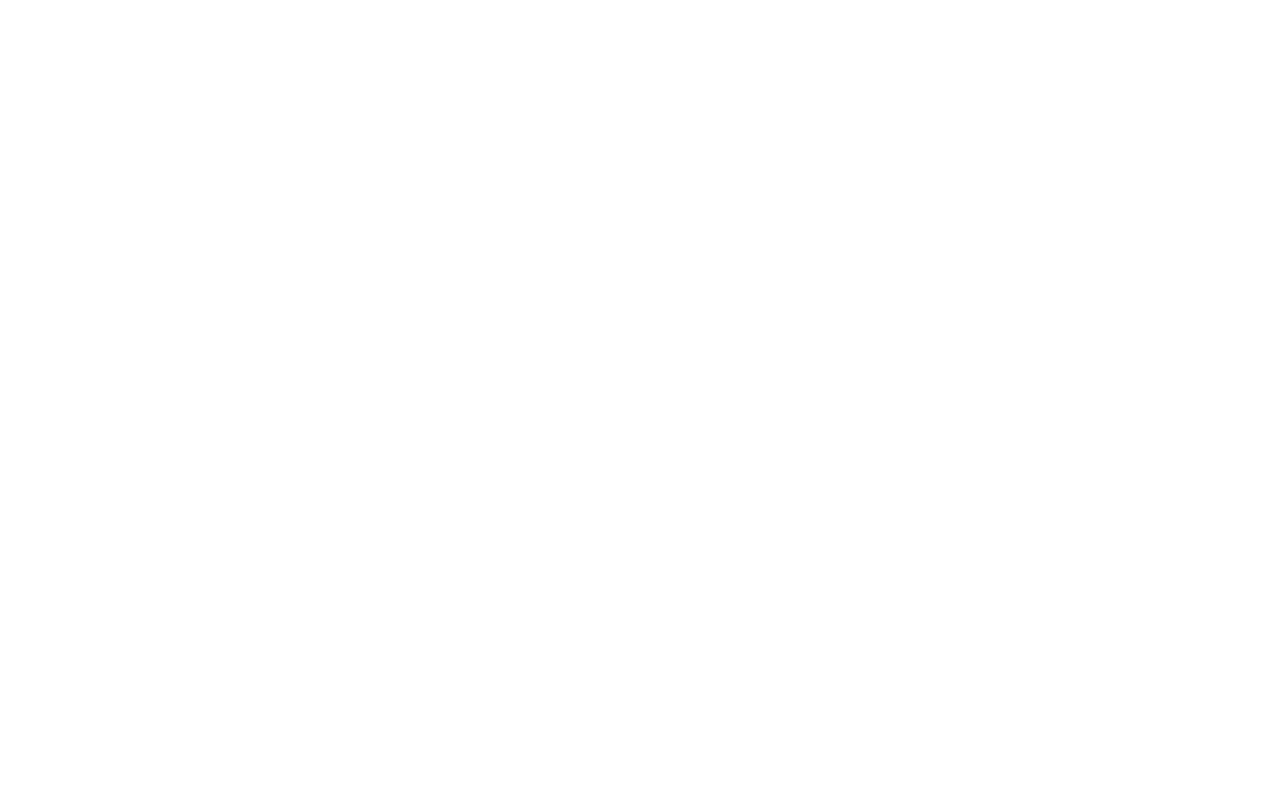
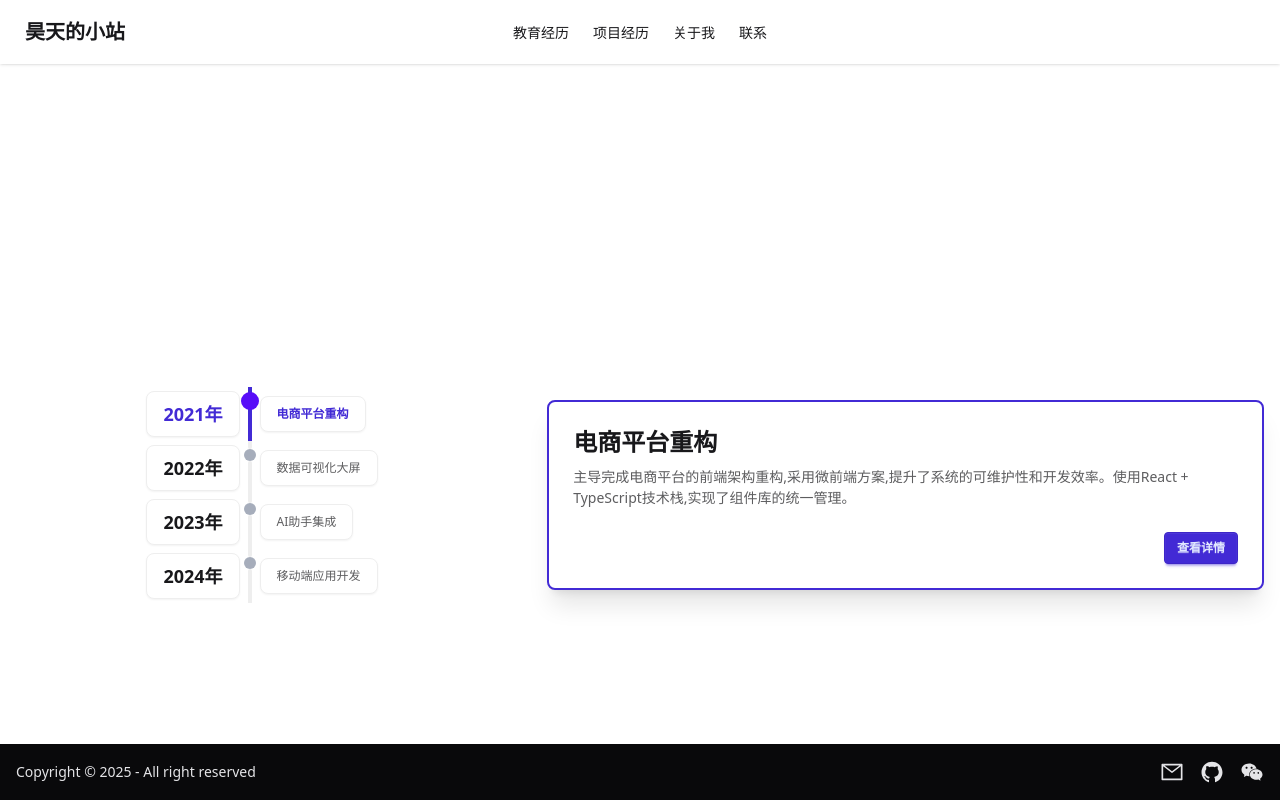
Before and after one commit to Luvisdaisy/luvisdaisy.github.io, a React (Vite) app: page /projects in a window 1280 px wide. Before the commit this address had no page. Built offline with nearby package versions, Linux system fonts and the light colour scheme.

Commit message:
feat：初步实现了项目页面

```diff
--- a/src/App.jsx
+++ b/src/App.jsx
@@ -1,6 +1,7 @@
 import { BrowserRouter, Route, Routes } from 'react-router-dom'
 import Home from './pages/Home'
 import Education from './pages/Education'
+import ProjectPage from './pages/ProjectPage'
 import React from 'react'
 
 function App() {
@@ -9,6 +10,7 @@
       <Routes>
         <Route path='/' element={<Home />} />
         <Route path='/education' element={<Education />} />
+        <Route path='/projects' element={<ProjectPage />} />
       </Routes>
     </BrowserRouter>
   )
--- a/src/components/Footer.jsx
+++ b/src/components/Footer.jsx
@@ -10,10 +10,10 @@
         <p>Copyright © {new Date().getFullYear()} - All right reserved</p>
       </aside>
       <nav className='grid-flow-col gap-4 md:place-self-center md:justify-self-end'>
-        <a>
+        <a href='mailto:haotiantzz@163.com'>
           <AiOutlineMail size={24} />
         </a>
-        <a>
+        <a href='https://github.com/luvisdaisy' target='_blank' rel='noopener noreferrer'>
           <AiOutlineGithub size={24} />
         </a>
         <a>
--- a/src/components/Header.jsx
+++ b/src/components/Header.jsx
@@ -14,7 +14,7 @@
             <a href='/education'>教育经历</a>
           </li>
           <li>
-            <a>项目经历</a>
+            <a href='/projects'>项目经历</a>
           </li>
           <li>
             <a>关于我</a>
--- /dev/null
+++ b/src/components/ProjectCard.jsx
@@ -0,0 +1,22 @@
+import React from 'react'
+
+const ProjectCard = ({ title, description, isActive }) => {
+  return (
+    <div
+      className={`
+      card bg-base-100 shadow-xl transition-all duration-300
+      ${isActive ? 'border-2 border-primary' : 'border border-base-300'}
+    `}
+    >
+      <div className='card-body'>
+        <h2 className='card-title text-2xl'>{title}</h2>
+        <p className='text-base-content/70'>{description}</p>
+        <div className='card-actions justify-end mt-4'>
+          <button className='btn btn-primary btn-sm'>查看详情</button>
+        </div>
+      </div>
+    </div>
+  )
+}
+
+export default ProjectCard
--- /dev/null
+++ b/src/components/Timeline.jsx
@@ -0,0 +1,61 @@
+import React from 'react'
+import { motion } from 'framer-motion'
+
+const TimelineItem = ({ year, title, isActive, onClick }) => {
+  return (
+    <li className='relative'>
+      <hr className={isActive ? 'bg-primary' : 'bg-base-300'} />
+      <div
+        className='timeline-start timeline-box cursor-pointer hover:bg-base-200 transition-colors'
+        onClick={onClick}
+      >
+        <div className={`font-bold text-lg ${isActive ? 'text-primary' : ''}`}>{year}</div>
+      </div>
+      <div className='timeline-middle'>
+        <motion.div
+          animate={{
+            scale: isActive ? 1.5 : 1,
+            backgroundColor: isActive ? '#570df8' : '#a6adbb',
+          }}
+          transition={{ duration: 0.3 }}
+          className='w-3 h-3 rounded-full cursor-pointer'
+          onClick={onClick}
+        />
+      </div>
+      <div
+        className='timeline-end timeline-box cursor-pointer hover:bg-base-200 transition-colors'
+        onClick={onClick}
+      >
+        <div className={`${isActive ? 'font-semibold text-primary' : 'text-base-content/70'}`}>
+          {title}
+        </div>
+      </div>
+      <hr className={isActive ? 'bg-primary' : 'bg-base-300'} />
+    </li>
+  )
+}
+
+const Timeline = ({ projects, activeIndex, onItemClick }) => {
+  return (
+    <motion.div
+      className='w-2/5 flex items-center'
+      initial={{ opacity: 0, x: -50 }}
+      animate={{ opacity: 1, x: 0 }}
+      transition={{ duration: 0.6 }}
+    >
+      <ul className='timeline timeline-vertical timeline-snap-icon w-full'>
+        {projects.map((project, index) => (
+          <TimelineItem
+            key={index}
+            year={project.year}
+            title={project.title}
+            isActive={activeIndex === index}
+            onClick={() => onItemClick(index)}
+          />
+        ))}
+      </ul>
+    </motion.div>
+  )
+}
+
+export default Timeline
--- a/src/pages/Education.jsx
+++ b/src/pages/Education.jsx
@@ -6,7 +6,6 @@
     <Layout>
       <div className='h-full flex flex-col'>
         <div className='flex-1 flex flex-col gap-6 overflow-hidden p-4'>
-          {/* 河南大学卡片 */}
           <div className='card bg-base-100 image-full flex-1 shadow-lg overflow-hidden relative group rounded-lg'>
             <figure>
               <img
@@ -31,7 +30,6 @@
             </div>
           </div>
 
-          {/* 莫那什大学卡片 */}
           <div className='card bg-base-100 image-full flex-1 shadow-lg overflow-hidden relative group rounded-lg'>
             <figure>
               <img
--- /dev/null
+++ b/src/pages/ProjectPage.jsx
@@ -0,0 +1,153 @@
+import React, { useState, useRef, useEffect } from 'react'
+import { motion, useScroll } from 'framer-motion'
+import Layout from '../components/Layout'
+import Timeline from '../components/Timeline'
+import ProjectCard from '../components/ProjectCard'
+
+function ProjectPage() {
+  const projects = [
+    {
+      year: '2021年',
+      title: '电商平台重构',
+      description:
+        '主导完成电商平台的前端架构重构,采用微前端方案,提升了系统的可维护性和开发效率。使用React + TypeScript技术栈,实现了组件库的统一管理。',
+    },
+    {
+      year: '2022年',
+      title: '数据可视化大屏',
+      description:
+        '开发企业级数据可视化大屏项目,整合多源数据,实现实时数据展示。使用ECharts和D3.js构建交互式图表,支持自定义配置和主题切换。',
+    },
+    {
+      year: '2023年',
+      title: 'AI助手集成',
+      description:
+        '将AI对话能力集成到现有产品中,设计并实现了智能客服系统。优化了对话流程,提升了用户满意度30%以上。',
+    },
+    {
+      year: '2024年',
+      title: '移动端应用开发',
+      description:
+        '使用React Native开发跨平台移动应用,实现了与Web端的数据同步。优化了性能,应用启动时间减少50%,获得AppStore 4.8分好评。',
+    },
+  ]
+
+  const [activeIndex, setActiveIndex] = useState(0)
+  const scrollContainerRef = useRef(null)
+
+  // 使用 useScroll 监听滚动进度
+  const { scrollYProgress } = useScroll({
+    container: scrollContainerRef,
+  })
+
+  // 监听滚动进度变化，更新活跃索引
+  useEffect(() => {
+    const unsubscribe = scrollYProgress.on('change', (latest) => {
+      const newIndex = Math.round(latest * (projects.length - 1))
+      setActiveIndex(newIndex)
+    })
+
+    return () => unsubscribe()
+  }, [scrollYProgress, projects.length])
+
+  const scrollToProject = (index) => {
+    const container = scrollContainerRef.current
+    if (!container) return
+
+    const itemHeight = container.scrollHeight / projects.length
+    container.scrollTo({
+      top: itemHeight * index,
+      behavior: 'smooth',
+    })
+  }
+
+  return (
+    <Layout>
+      <div className='max-w-7xl mx-auto h-full flex flex-col'>
+        <div className='flex gap-8'>
+          {/* 左侧时间线 */}
+          <Timeline projects={projects} activeIndex={activeIndex} onItemClick={scrollToProject} />
+
+          {/* 右侧项目卡片滚动容器 */}
+          <motion.div
+            className='w-3/5 relative'
+            initial={{ opacity: 0, x: 50 }}
+            animate={{ opacity: 1, x: 0 }}
+            transition={{ duration: 0.6 }}
+          >
+            <div
+              ref={scrollContainerRef}
+              className='h-full overflow-y-scroll snap-y snap-mandatory scroll-smooth'
+              style={{
+                scrollbarWidth: 'thin',
+                scrollbarColor: '#570df8 transparent',
+              }}
+            >
+              {projects.map((project, index) => (
+                <motion.div
+                  key={index}
+                  className='h-full flex items-center justify-center snap-center p-4'
+                  initial={{ opacity: 0, scale: 0.8 }}
+                  animate={{
+                    opacity: activeIndex === index ? 1 : 0.4,
+                    scale: activeIndex === index ? 1 : 0.85,
+                  }}
+                  transition={{ duration: 0.3 }}
+                >
+                  <ProjectCard
+                    title={project.title}
+                    description={project.description}
+                    isActive={activeIndex === index}
+                  />
+                </motion.div>
+              ))}
+            </div>
+
+            {/* 滚动提示 */}
+            {activeIndex < projects.length - 1 && (
+              <motion.div
+                className='absolute bottom-8 left-1/2 transform -translate-x-1/2'
+                animate={{ y: [0, 10, 0] }}
+                transition={{ repeat: Infinity, duration: 1.5 }}
+              >
+                <div className='text-center text-base-content/50'>
+                  <svg
+                    xmlns='http://www.w3.org/2000/svg'
+                    className='h-6 w-6 mx-auto'
+                    fill='none'
+                    viewBox='0 0 24 24'
+                    stroke='currentColor'
+                  >
+                    <path
+                      strokeLinecap='round'
+                      strokeLinejoin='round'
+                      strokeWidth={2}
+                      d='M19 9l-7 7-7-7'
+                    />
+                  </svg>
+                  <span className='text-xs'>滚动查看更多</span>
+                </div>
+              </motion.div>
+            )}
+          </motion.div>
+        </div>
+
+        {/* 底部导航点 */}
+        <div className='flex justify-center gap-2 mt-8'>
+          {projects.map((_, index) => (
+            <button
+              key={index}
+              onClick={() => scrollToProject(index)}
+              className={`w-3 h-3 rounded-full transition-all duration-300 ${
+                activeIndex === index ? 'bg-primary w-8' : 'bg-base-300 hover:bg-base-content/30'
+              }`}
+              aria-label={`跳转到项目 ${index + 1}`}
+            />
+          ))}
+        </div>
+      </div>
+    </Layout>
+  )
+}
+
+export default ProjectPage
```
